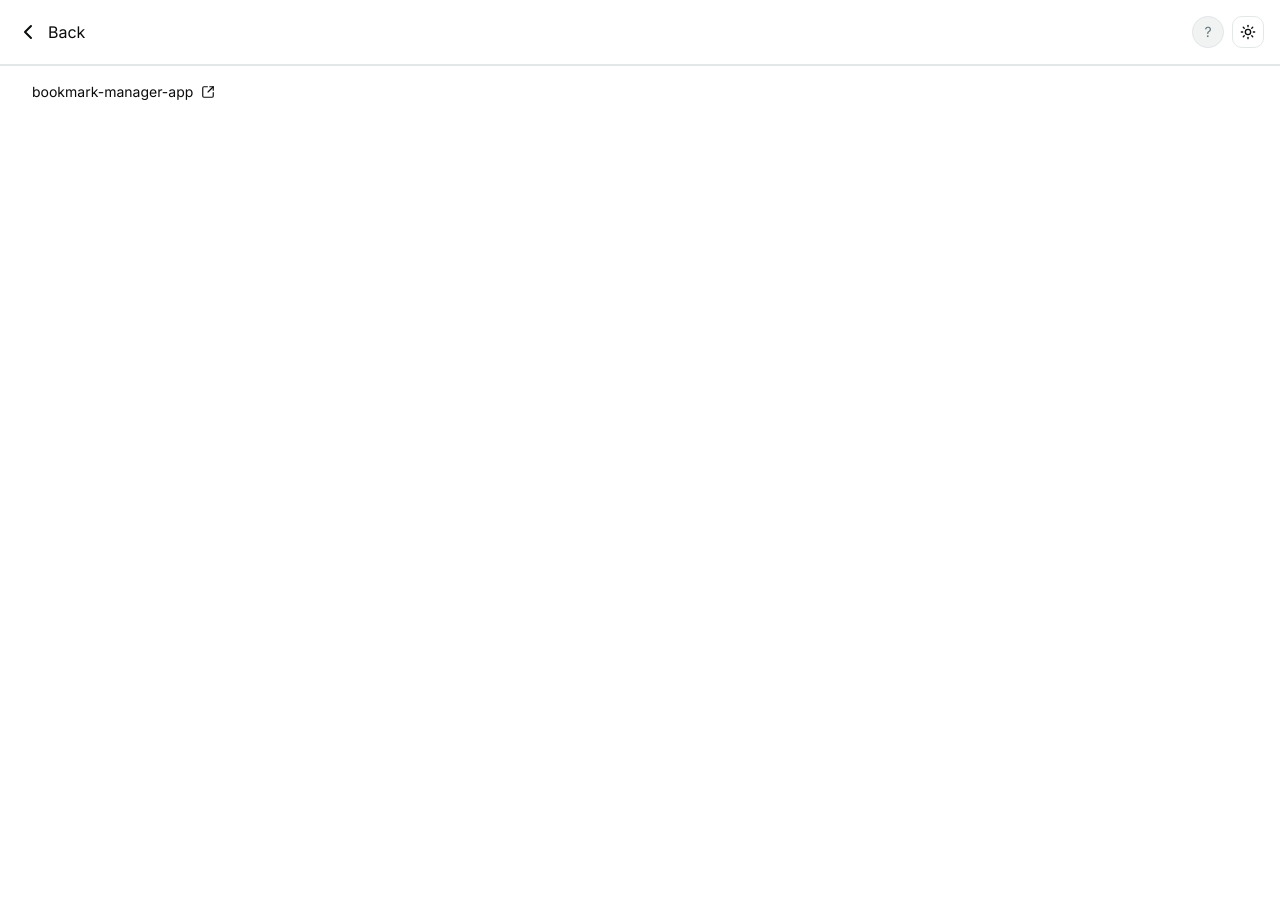
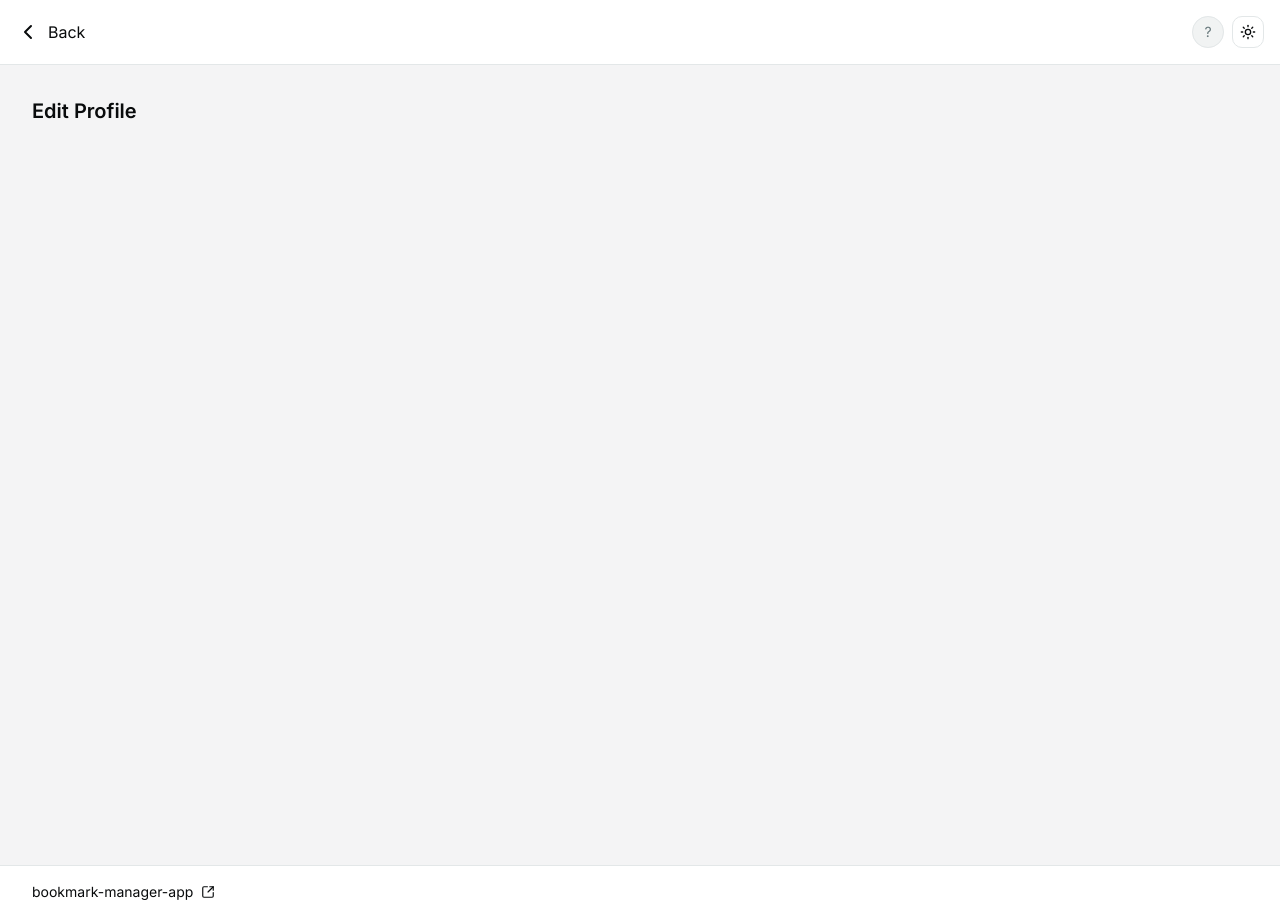
Before and after one commit to tmatth11/bookmark-manager-app, a Next.js app: page /edit-profile in a window 1280 px wide. Before the commit the page ends 800 px from the top, so only its background shows below. Built offline with nearby package versions, Linux system fonts and the light colour scheme; no server answers.

Commit message:
Set up layout for EditProfilePage

```diff
--- a/src/app/(authenticated)/_components/top-bar.tsx
+++ b/src/app/(authenticated)/_components/top-bar.tsx
@@ -8,6 +8,7 @@ import UserAvatarDropdown from "./user-avatar-dropdown";
 export default function TopBar() {
     return (
         <header className="top-bar">
+            <div className="flex items-center justify-between w-full max-w-7xl mx-auto">
                 <Link
                     href="/bookmarks"
                     className="link-hover flex items-center gap-2"
@@ -27,6 +28,7 @@ export default function TopBar() {
                     </Suspense>
                     <ModeToggle />
                 </div>
+            </div>
         </header>
     );
 }
--- a/src/app/(authenticated)/bookmarks/_components/menu-bar.tsx
+++ b/src/app/(authenticated)/bookmarks/_components/menu-bar.tsx
@@ -9,6 +9,7 @@ import UserAvatarDropdown from "../../_components/user-avatar-dropdown";
 export default function MenuBar() {
     return (
         <header className="top-bar">
+            <div className="flex items-center justify-between gap-2">
                 <div className="flex items-center gap-2">
                     <MobileSidebarTrigger />
                     <TitleSearch />
@@ -26,6 +27,7 @@ export default function MenuBar() {
                     </Suspense>
                     <ModeToggle />
                 </div>
+            </div>
         </header>
     );
 }
--- a/src/app/(authenticated)/bookmarks/page.tsx
+++ b/src/app/(authenticated)/bookmarks/page.tsx
@@ -19,7 +19,7 @@ export default async function BookmarksPage({
     return (
         <div className="mx-auto w-full max-w-[1920px]">
             <SidebarProvider>
-                <BookmarksSideBar className="relative border-r" />
+                <BookmarksSideBar className="relative border-r h-full" />
                 <div className="w-full">
                     <MenuBar />
                     <BookmarksView isArchived={isArchived} />
--- /dev/null
+++ b/src/app/(authenticated)/edit-profile/_components/edit-profile-view.tsx
@@ -0,0 +1,9 @@
+export default async function EditProfileView() {
+    return (
+        <main className="bg-secondary min-h-dvh px-4 py-8 sm:px-6 lg:px-8">
+            <div className="mx-auto flex w-full max-w-7xl flex-col">
+                <h3 className="text-xl font-semibold">Edit Profile</h3>
+            </div>
+        </main>
+    );
+}
--- a/src/app/(authenticated)/edit-profile/page.tsx
+++ b/src/app/(authenticated)/edit-profile/page.tsx
@@ -1,13 +1,13 @@
 import Footer from "@/app/_components/footer";
 import TopBar from "../_components/top-bar";
+import EditProfileView from "./_components/edit-profile-view";
 
 export default function EditProfilePage() {
     return (
-        <div className="mx-auto w-full max-w-[1920px]">
-            <div className="w-full">
-                <TopBar />
-            </div>
+        <>
+            <TopBar />
+            <EditProfileView />
             <Footer />
-        </div>
+        </>
     );
 }
--- a/src/app/globals.css
+++ b/src/app/globals.css
@@ -141,7 +141,7 @@
     }
 
     .top-bar {
-        @apply bg-card flex items-center justify-between p-4 gap-2 border-b;
+        @apply bg-card p-4 border-b;
     }
 }
 
```
Lines whose indentation alone changed are shown as unchanged.
